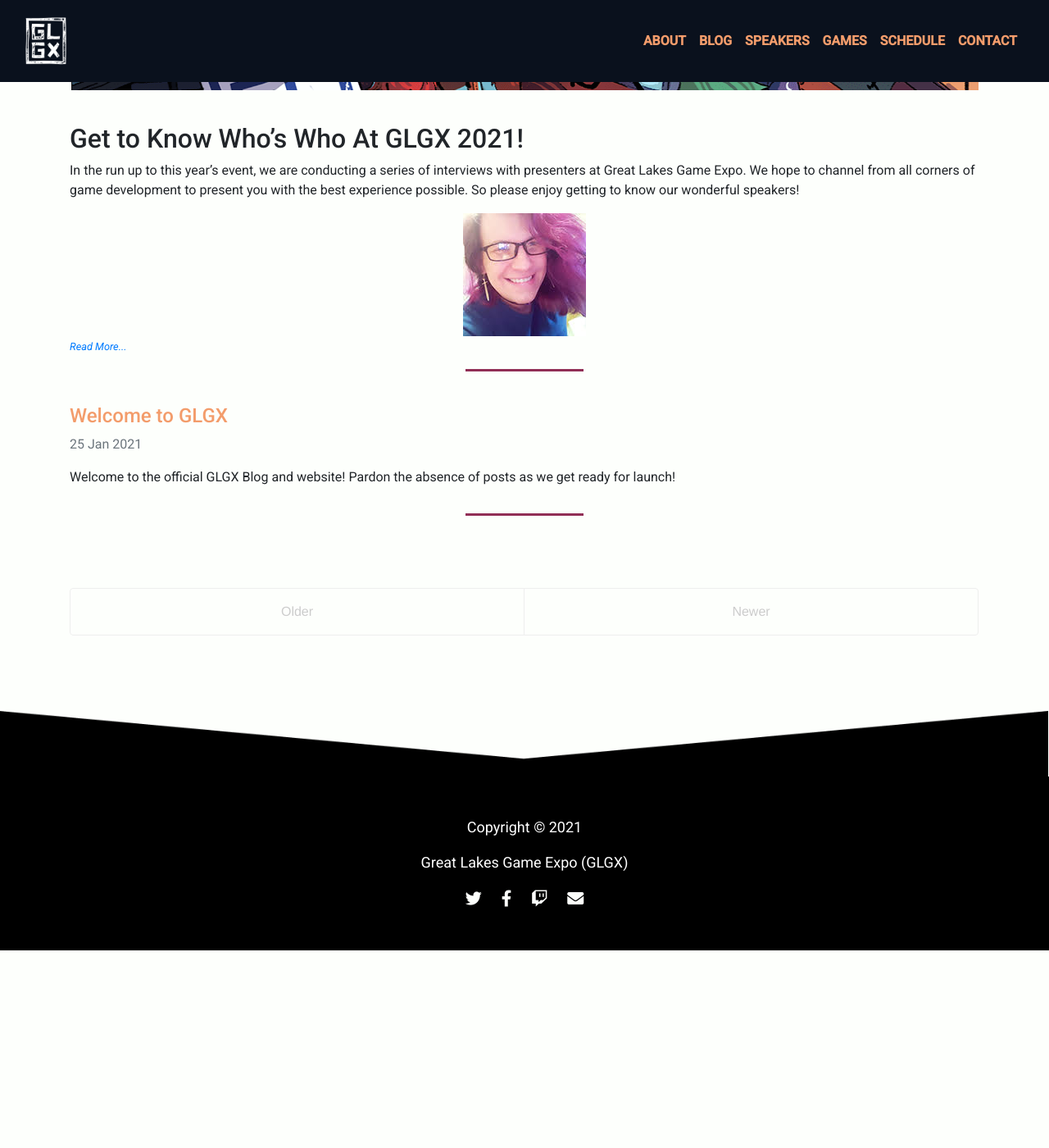
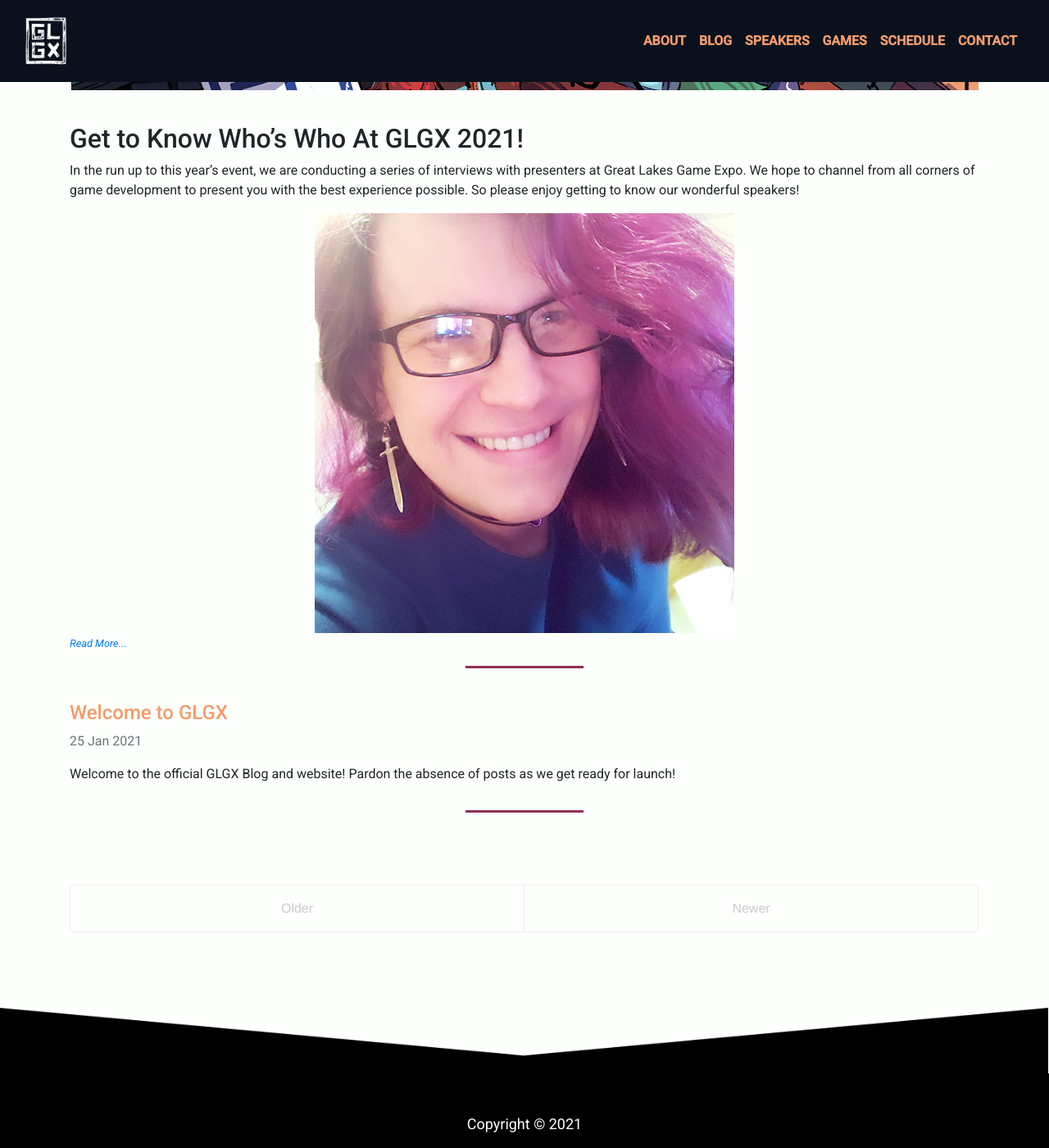
Before and after one commit to LTUX-Admin/LTUX-Admin.github.io, a Jekyll site: the page built from blog/index.html, in a window 1280 px wide and 1400 px high, scrolled down 619 px. Shown: the whole window at 82% size. Built offline with Jekyll 4.4.1, drawn with Linux system fonts in a browser that asks for light colours; the list of posts is cut into pages by our own code; comment, search, counter and statistics services are not loaded; before the commit the page ends 1778 px from its top, so only the background shows below that.

Commit message:
- Updated all available images - Updated About Text - Add permalink to every post - Added Games: * Beat the Field - Updated Speakers * Added more links for Lily

```diff
--- a/_includes/head.html
+++ b/_includes/head.html
@@ -6,7 +6,7 @@
     <!-- Primary Meta Tags -->
     <title>Great Lakes Game Expo - GLGX</title>
     <meta name="title" content="Great Lakes Game Expo - GLGX">
-    <meta name="description" content="Great Lakes Game Expo is an online game design and development expo that is hosted in the Great Lakes region.">
+    <meta name="description" content="Great Lakes Game Expo (GLGX) is an online game design and development expo that strives to promote the work of our industry at all of its scales, highlighting the leaders and innovators as much as the hobbyists and tinkerers.">
 
     <!-- Open Graph / Facebook -->
     <meta property="og:type" content="website">
--- a/blog/index.html
+++ b/blog/index.html
@@ -9,7 +9,7 @@
             <div class="col-12 mb-4">
                 <div class="row">
                     <div class="col-12">
-                        <h4 class="pixelText color-orange">{{ post.title }}</h4>
+                        <a class="permalink pixelText color-orange" href="{{ post.url }}"><h4 >{{ post.title }}</h4></a>
                     </div>
                     <div class="col-12">
                         <p class="text-muted">{{ post.date | date_to_string }}</p>
--- a/css/includes/cards.scss
+++ b/css/includes/cards.scss
@@ -1,7 +1,10 @@
 /* GAME CARDS */
 .game-card
 {
-
+  img{
+    max-height: 463px;
+    object-fit: cover;
+  }
 }
 .game-card p
 {
--- a/css/includes/utils.scss
+++ b/css/includes/utils.scss
@@ -4,7 +4,15 @@
   justify-content: center;
   text-align: center;
 }
+.permalink
+{
 
+  color:#F39C6B;
+  &:hover{
+    text-decoration: none;
+    color:#ee8650;
+  }
+}
 .pb-80{
   padding-bottom: 80px;
 }
--- a/index.html
+++ b/index.html
@@ -21,7 +21,7 @@
         <div class="section-header pb-80">
             <h2 class="pixelText">About Us</h2>
             <hr class="divider"/>
-            <p class="color-white">Great Lakes Game Expo is an online game design and development expo that is hosted in the Great Lakes region.</p>
+            <p class="color-white">Great Lakes Game Expo (GLGX) is an online game design and development expo organized by a group of coordinators from midwest game communities. It strives to promote the work of our industry at all of its scales, highlighting the leaders and innovators as much as the hobbyists and tinkerers. Through talks and game showcases GLGX elevates the work of the midwest industry and provides new opportunities and outlets for disseminating the work of anyone working on games.</p>
             <a href="https://discord.gg/vpFXgxNxKn" target="_blank"><img width="300" src="/img/discord.png"/> </a>
         </div>
     </div>
```
Also changed, not shown: _games/beatthefield.md (added, +6 -0 lines), _speakers/lily_valeen.md (+6 -0 lines), img/backdrop.png, img/games/beatthefield.png (added), img/games/gunsheath.png, img/games/pocketbeekeeper.png, img/games/torqued.png, img/speakers/johan.png, img/speakers/lily.jpg.
